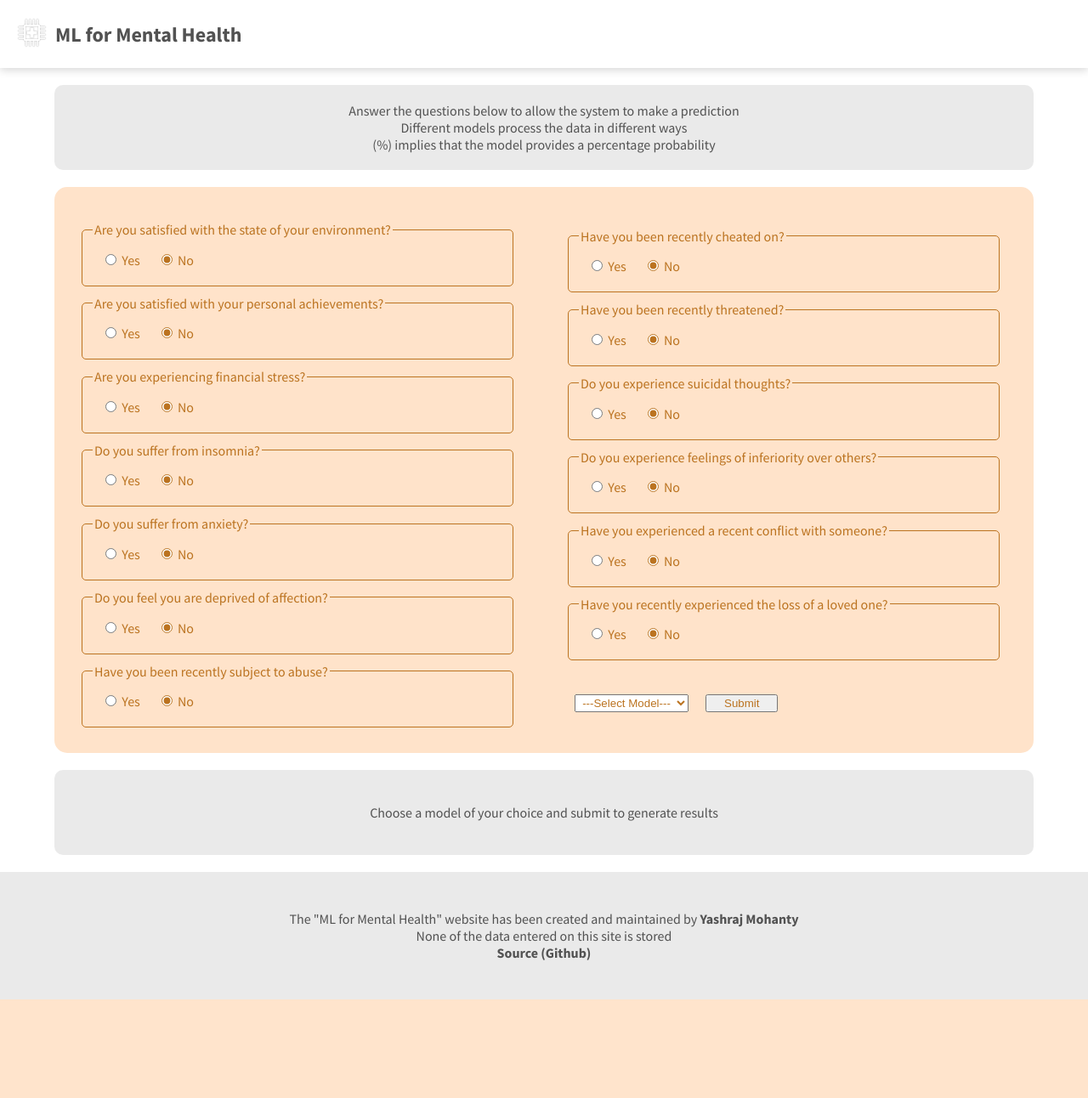
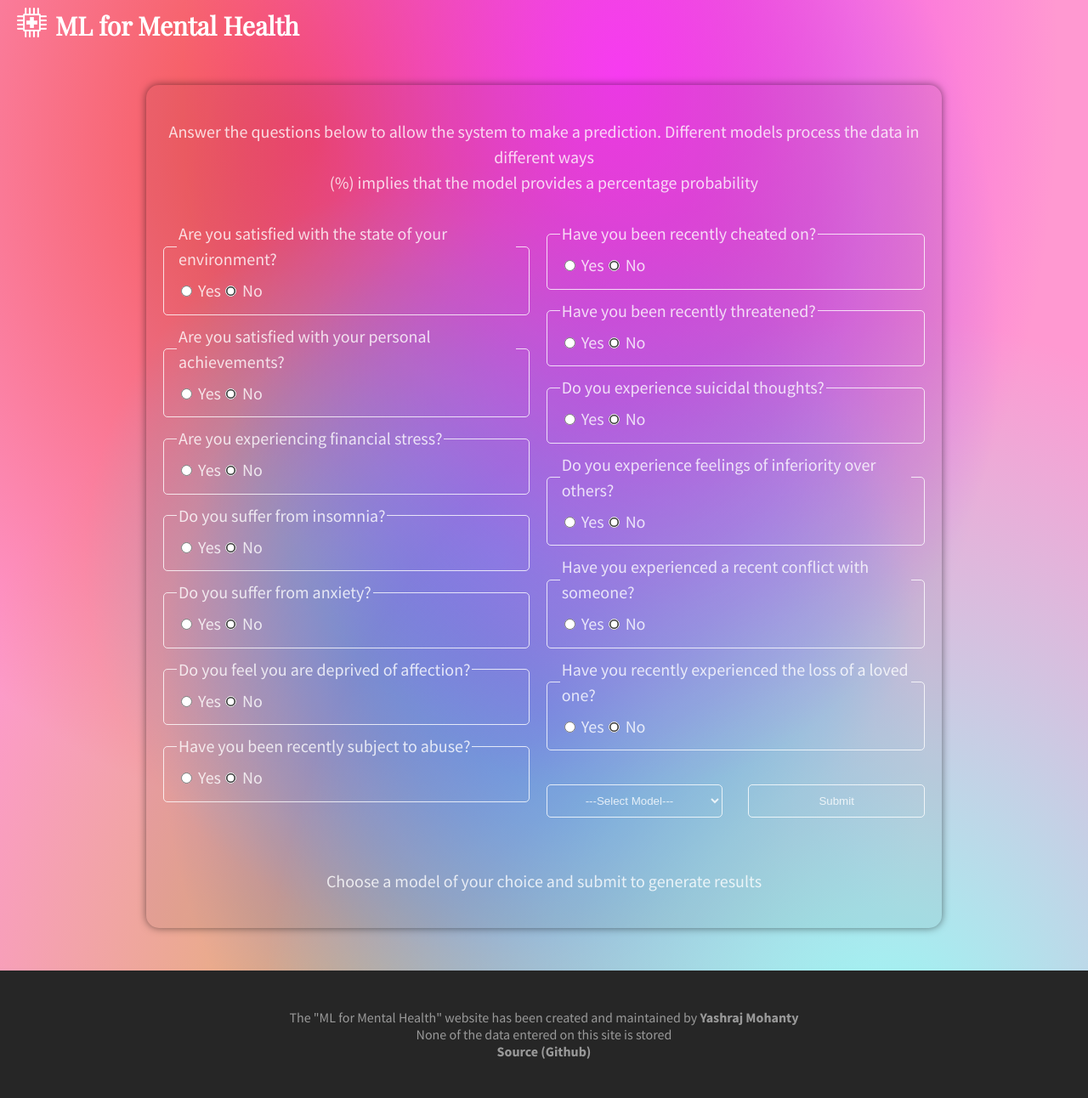
Before and after one commit to YashrajMohanty/Depression-Detection-System, a Flask app: page /depdet in a window 1280 px wide. Shown: the whole page at 85% size. Before the commit the page ends 1176 px from the top, so only its background shows below. Run offline with Flask 3, Linux system fonts and the light colour scheme.

Commit message:
Finished frontend on both pages

```diff
--- a/static/DepressoWebDepDet.css
+++ b/static/DepressoWebDepDet.css
@@ -1,116 +1,139 @@
-:root {
-    --secondary-gold: #ffe3ca;
-    --secondary-gray: rgb(234, 234, 234);
-    --gold-text: rgb(187, 115, 32);
-    --gray-text: rgb(82, 82, 82);
-}
+@import url('https://fonts.googleapis.com/css2?family=Playfair+Display&display=swap');
+@import url("https://fonts.googleapis.com/css2?family=Source+Sans+Pro:wght@400;700&display=swap");
 
 body {
     margin: 0;
     font-family: 'Source Sans Pro', sans-serif;
-    background-color: white;
-    color: var(--gray-text);
+    font-size: 1.25rem;
+    color: white;
+    line-height: 30px;
+    background: radial-gradient(at 57% 7%, hsl(302,92%,60%) 0px, transparent 50%),
+                        radial-gradient(at 81% 98%, hsl(176,95%,79%) 0px, transparent 50%),
+                        radial-gradient(at 50% 65%, hsl(234,71%,65%) 0px, transparent 50%),
+                        radial-gradient(at 46% 51%, hsl(201,98%,71%) 0px, transparent 50%),
+                        radial-gradient(at 29% 13%, hsl(3,88%,61%) 0px, transparent 50%),
+                        radial-gradient(at 35% 99%, hsl(40,64%,63%) 0px, transparent 50%),
+                        radial-gradient(at 54% 29%, hsl(246,72%,66%) 0px, transparent 50%),
+                        #ff99d1;
     display: flex;
+    flex-direction: column;
     align-items: center;
-    flex-direction: column;
-}
-div {
-    margin: 10px;
 }
 nav {
-    background-color: white;
-    box-shadow: 0px 2px 10px 0px lightgrey;
+    background-color: transparent;
     width: 100vw;
-    height: 80px;
+    height: 60px;
     position: fixed;
     top: 0px;
     display: flex;
     align-items: center;
+    overflow: hidden;
 }
-    #nav-icon {
+    nav h2 {
+        font-family: 'Playfair Display', serif;
+        color: white;
+    }
+    nav img {
         margin-left: 20px;
         margin-right: 10px;
         height: 35px;
         width: 35px;
+        transition: scale 0.5s;
     }
-    #nav-icon:hover {
-        opacity: 0.7;
+    nav img:hover {
+        scale: 1.1;
     }
-
-p {
-    font-size: medium;
-}
 a {
     font-weight: 700;
-    color: var(--gray-text);
+    color: currentColor;
     text-decoration: none;
 }
     a:hover {
-        color: var(--gold-text);
+        filter: brightness(130%);
     }
 
 
+form {
+    margin-top: 100px;
+    margin-bottom: 50px;
+    width: 70%;
+    backdrop-filter: brightness(95%);
+    box-shadow: hsla(0, 0%, 0%, 0.5) 0 0 10px;
+    padding: 20px;
+    border-radius: 15px;
+    display: flex;
+    flex-direction: column;
+    align-items: center;
+    --font-color: hsla(0, 0%, 100%, 0.8);
+    color: var(--font-color);
+}
+form > p {
+    text-align: center;
+}
+
 .radio-parent {
     display: flex;
-    align-items: center;
-    width: 90vw;
-    background: var(--secondary-gold);
-    border-radius: 15px;
+    gap: 20px;
 }
-    .radio {
-        color: var(--gold-text);
-        display: flex;
-        flex-direction: column;
-        width: 40vw;
-        padding: 20px;
+    .radio-item {
         vertical-align: top;
     }
     fieldset {
-        margin-top: 10px;
-        border: 1px solid var(--gold-text);
+        margin-block: 10px;
+        margin-inline: 0;
+        border: 1px solid var(--font-color);
         border-radius: 5px;
         display: flex;
-        accent-color: var(--gold-text);
+        accent-color: var(--font-color);
+
     }
     #radio-options {
-        margin-top: 40px;
         display: flex;
-        justify-content: left;
+        justify-content: space-around;
+        margin-block: 40px;
+        gap: 30px;
     }
         #model-select {
-            color: var(--gold-text);
+            background: hsla(0, 0%, 100%, 0);
+            color: var(--font-color);
+            border: 1px solid var(--font-color);
+            border-radius: 5px;
+            padding: 10px;
+            flex-basis: 100%;
             text-align: center;
-            margin-right: 20px;
+            transition: 0.3s;
         }
+            #model-select:hover {
+                background: hsla(0, 0%, 100%, 0.1);
+            }
+            #model-select option {
+                color: hsl(0, 0%, 15%);
+            }
         #submit-btn {
-            color: var(--gold-text);
-            padding-left: 20px;
-            padding-right: 20px;
+            background: hsla(0, 0%, 100%, 0);
+            color: var(--font-color);
+            border: 1px solid var(--font-color);
+            border-radius: 5px;
+            padding: 10px;
+            flex-basis: 100%;
+            text-align: center;
+            transition: 0.3s;
         }
+            #submit-btn:hover {
+                background: hsla(0, 0%, 100%, 0.1);
+            }
 
 
-.one-div {
+#footer {
+    font-size: 1rem;
+    line-height: 20px;
+    width: 100%;
+    background-color: hsl(0, 0%, 15%);
+    color: hsl(0, 0%, 60%);
     display: flex;
     justify-content: center;
     align-items: center;
-    width: 90vw;
-    height: 100px;
-    background-color: var(--secondary-gray);
-    text-align: center;
-    border-radius: 10px;
-}
-    #description{
-        margin-top: 100px;
-    }
-
-
-#footer {
-    display: flex;
-    justify-content: center;
-    align-items: center;
-    width: 100%;
     height: 150px;
-    background-color: var(--secondary-gray);
     text-align: center;
     margin-bottom: 0;
 }
--- a/static/DepressoWebDepDet.js
+++ b/static/DepressoWebDepDet.js
@@ -30,7 +30,7 @@ function getModel(){
 }
 
 function displayResults(result, model){
-    changeResultsDivColor(result);
+    changeResultTextColor(result);
     let result_text
 
     if (result > 0.5){
@@ -53,12 +53,9 @@ function displayResults(result, model){
 }
 
 window.onscroll = function(){
-    navScrollAnimation();
+    getScrollPercent();
 };
-function navScrollAnimation(){
-    const navText = document.getElementById("nav-text");
-    const navBar = document.querySelector("nav");
-    const navHeight = 80; // 80px
+function getScrollPercent(){
     const winScroll = document.body.scrollTop || document.documentElement.scrollTop;
     const height = document.documentElement.scrollHeight - document.documentElement.clientHeight;
     let scrollPercent = winScroll / height;
@@ -66,30 +63,43 @@ function navScrollAnimation(){
     if (scrollPercent > 1){
         scrollPercent = 1;
     }
-    navText.style.opacity = 1 - scrollPercent; // navbar text opacity
-    let newNavHeight = navHeight - (scrollPercent * navHeight * 0.3); // navbar shrinks to 70% (1-0.3) of its size
-    newNavHeight = newNavHeight+"px";
-    navBar.style.height = newNavHeight;
+
+    //navbarShrink(scrollPercent);
+    navbarTextOpacityAnimation(scrollPercent);
 }
 
-function changeResultsDivColor(result){
+function navbarTextOpacityAnimation(scrollPercent) {
+    const navText = document.getElementById("nav-text");
+    navText.style.opacity = 1 - scrollPercent; // navbar text opacity
+}
+
+function changeResultTextColor(result){
     const resultDiv = document.getElementById("result");
-    const currentColor = resultDiv.getAttribute('style','background');
+    const currentColor = resultDiv.getAttribute('style','color');
 
     let newColor;
     if (result > 0.5){
-        newColor = '#ffcfcf'; //red
+        newColor = 'hsla(0, 100%, 50%, 0.8)'; //red
     }
     else {
-        newColor = '#c6ffb5'; //green
+        newColor = 'hsla(113, 98%, 49%, 0.8)'; //green
     }
     if (result === -1){
-        newColor = '#fcd9a7'; //amber
+        newColor = 'hsla(38, 93%, 72%, 0.8)'; //amber
     }
 
+    keyFrames = [{color: currentColor},{color: newColor},{color: currentColor}];
+    animTiming = {duration: 1000, iterations: 1};
+    resultDiv.animate(keyFrames, animTiming);
+}
+
+function flashOptionsBar(){
+    const optionsBar = document.getElementById('model-select');
+    const currentColor = optionsBar.getAttribute('style','background');
+    const newColor = 'hsla(43, 100%, 70%, 0.3)'
     keyFrames = [{background: currentColor},{background: newColor},{background: currentColor}];
     animTiming = {duration: 1000, iterations: 1};
-    resultDiv.animate(keyFrames, animTiming);
+    optionsBar.animate(keyFrames, animTiming);
 }
 
 async function submitResults(){
@@ -97,6 +107,7 @@ async function submitResults(){
 	model = getModel();
 
     if (model === -1){
+        flashOptionsBar();
         return;
     }
 
--- a/templates/DepressoWebDepDet.html
+++ b/templates/DepressoWebDepDet.html
@@ -4,9 +4,6 @@
         <title>MLMH | Depression Detection</title>
         <link rel="stylesheet" href="{{ url_for('static', filename='DepressoWebDepDet.css') }}">
         <link rel="icon" href="{{ url_for('static', filename='WebImages/MLMHtabicon.png') }}">
-        <link rel="preconnect" href="https://fonts.googleapis.com">
-        <link rel="preconnect" href="https://fonts.gstatic.com" crossorigin>
-        <link href="https://fonts.googleapis.com/css2?family=Source+Sans+Pro:wght@400;700&display=swap" rel="stylesheet">
     </head>
     <script src="{{ url_for('static', filename='DepressoWebDepDet.js') }}"></script>
     <body>
@@ -16,17 +13,16 @@
             </a>
             <h2 id="nav-text">ML for Mental Health</h2>
         </nav>
+        <form>
 
-        <div class="one-div" id="description">
             <p>
-                Answer the questions below to allow the system to make a prediction<br>
+                Answer the questions below to allow the system to make a prediction.
                 Different models process the data in different ways<br>
                 (%) implies that the model provides a percentage probability
             </p>
-        </div>
 
             <div class="radio-parent">
-                <div class="radio" id="radio-left">
+                    <div id="radio-left">
                         <fieldset>
                             <legend>Are you satisfied with the state of your environment?</legend>
                             <div>
@@ -106,7 +102,7 @@
                         </fieldset>
                     </div>
 
-                <div class="radio" id="radio-right">
+                    <div id="radio-right">
                         <fieldset>
                             <legend>Have you been recently cheated on?</legend>
                             <div>
@@ -189,11 +185,12 @@
                     </div>
             </div>
 
-        <div class="one-div" id="result">
+            <div id="result">
                 <p>
                     Choose a model of your choice and submit to generate results
                 </p>
             </div>
+        </form>
 
         <div id="footer">
             <p>
```
Also changed, not shown: static/DepressoWebHome.css (+54 -31 lines), templates/DepressoWebHome.html (+13 -15 lines), static/WebImages/MLMHicon.png, static/WebImages/NeuralNetwork.png. Lines whose indentation alone changed are shown as unchanged.
